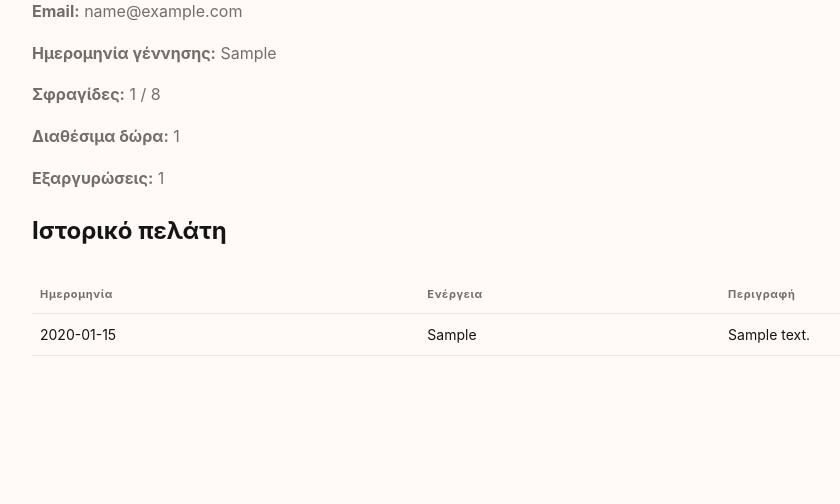
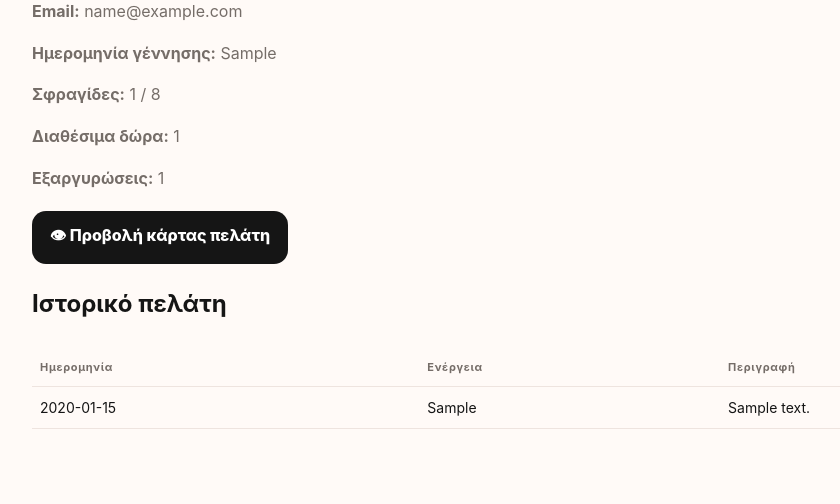
Before and after one commit to athenshomeconcept-ai/lizzys-rewards, a Flask app: page /admin/member/1 in a window 1280 px wide. Shown: the part 333-837 px from the top of the page, without its empty margins (58-898 px from the left). Before the commit the page ends 689 px from the top, so only its background shows below. Run offline with Flask 3, Linux system fonts and the light colour scheme; the visitor is signed in with stand-in values (Sample User, id 1); data comes from the database, SQL or seed files in the repository; tables that the repository leaves empty hold one stand-in row (values such as "Sample post"); some libraries are stand-ins or nearby versions.

Commit message:
Update admin_member.html

```diff
--- a/templates/admin_member.html
+++ b/templates/admin_member.html
@@ -54,7 +54,15 @@
         </div>
 
     </div>
-
+<div style="margin-top:20px; margin-bottom:20px;">
+    <a
+        class="btn primary"
+        href="{{ url_for('card', token=member['token']) }}"
+        target="_blank"
+    >
+        👁 Προβολή κάρτας πελάτη
+    </a>
+</div>
 
     <div class="card" style="margin-top:25px;">
 
```
